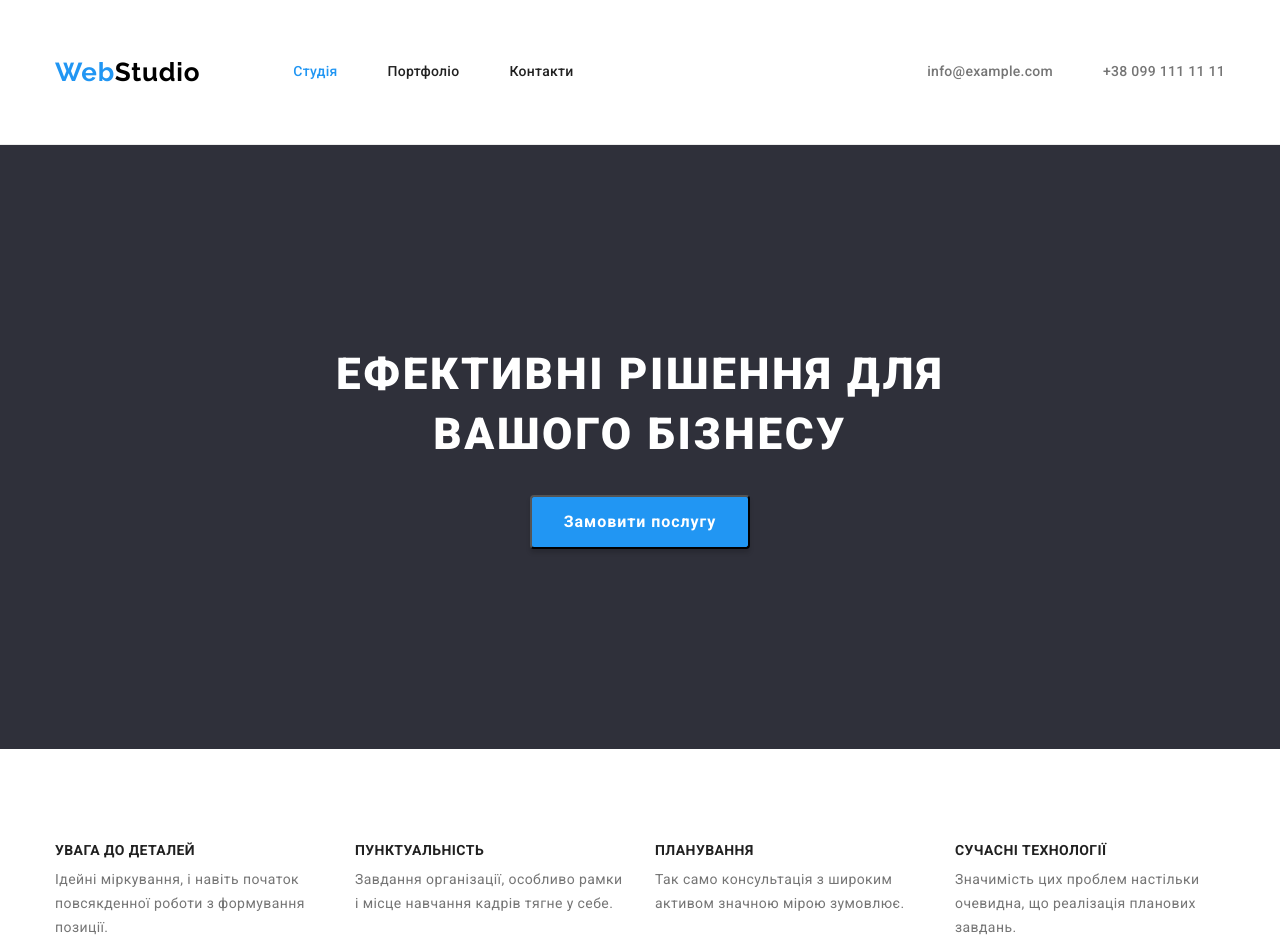
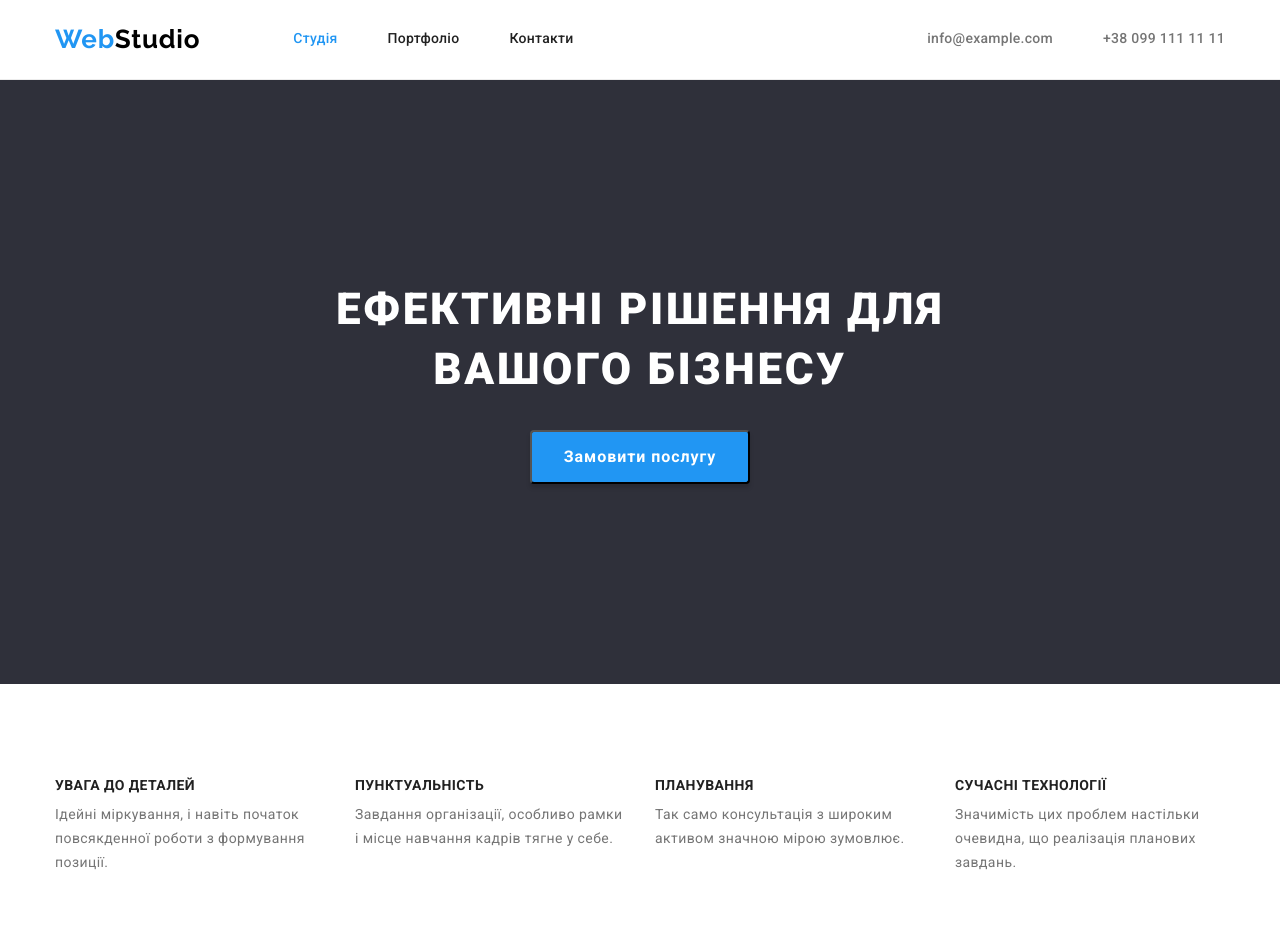
Before and after one commit to Olga1Chernova/goit-markup-hw-03, a plain HTML site: page index.html in a window 1280 px wide. Shown: the top 952 px of the page. Drawn offline with nearby package versions, Linux system fonts and the light colour scheme.

Commit message:
portfolio & web studio

```diff
--- a/css/styles.css
+++ b/css/styles.css
@@ -71,10 +71,6 @@ margin-right: 50px;
 .contact-top-info{
     display: flex;
     align-items: center;
-}
-.contact-part-header{
-    padding-top: 40px;
-    padding-bottom: 40px;
 }
 .contact-part-header:not(:last-child){
 margin-right: 50px;
@@ -206,7 +202,7 @@ color: var(--accent-color);
 }
 .advantages-title{
     margin-bottom: 10px;
-    min-width: 270px;
+    width: 270px;
     font-family: var(--primary-font);
     font-weight: 700;
     font-size: 14px;
@@ -215,8 +211,9 @@ color: var(--accent-color);
     text-transform: uppercase;
     color: var(--heading-text-color);
 }
-.advantages-title:not(:last-child){
+.advantage-item:not(:last-child){
     margin-right: 30px;
+    width: 270px;
 }
 .advantages-description{
     width: 270px;
@@ -354,9 +351,6 @@ margin-right: 30px;
 .project-image{
     flex-basis: ((100%-60)/3);
 }
-.projects{
-    background-color: #E5E5E5;
-}
 .project-card{
 border-bottom: 1px solid #EEEEEE;
 background-color: #FFFFFF;
--- a/index.html
+++ b/index.html
@@ -43,19 +43,19 @@
     <div class="container advantage-container">
     <h2 class="hidden-title">Плюси компанії</h2>
     <ul class="advantages list">
-        <li>
+        <li class="advantage-item">
             <h3 class="advantages-title">Увага до деталей</h3>
             <p class="advantages-description">Ідейні міркування, і навіть початок повсякденної роботи з формування позиції.</p>
         </li>
-        <li>
+        <li class="advantage-item">
             <h3 class="advantages-title">Пунктуальність</h3>
             <p class="advantages-description">Завдання організації, особливо рамки і місце навчання кадрів тягне у себе.</p>
         </li>
-        <li>
+        <li class="advantage-item">
             <h3 class="advantages-title">Планування</h3>
             <p class="advantages-description">Так само консультація з широким активом значною мірою зумовлює.</p>
         </li>
-        <li>
+        <li class="advantage-item">
             <h3 class="advantages-title">Сучасні технології</h3>
             <p class="advantages-description">Значимість цих проблем настільки очевидна, що реалізація планових завдань.</p>
         </li>
```
